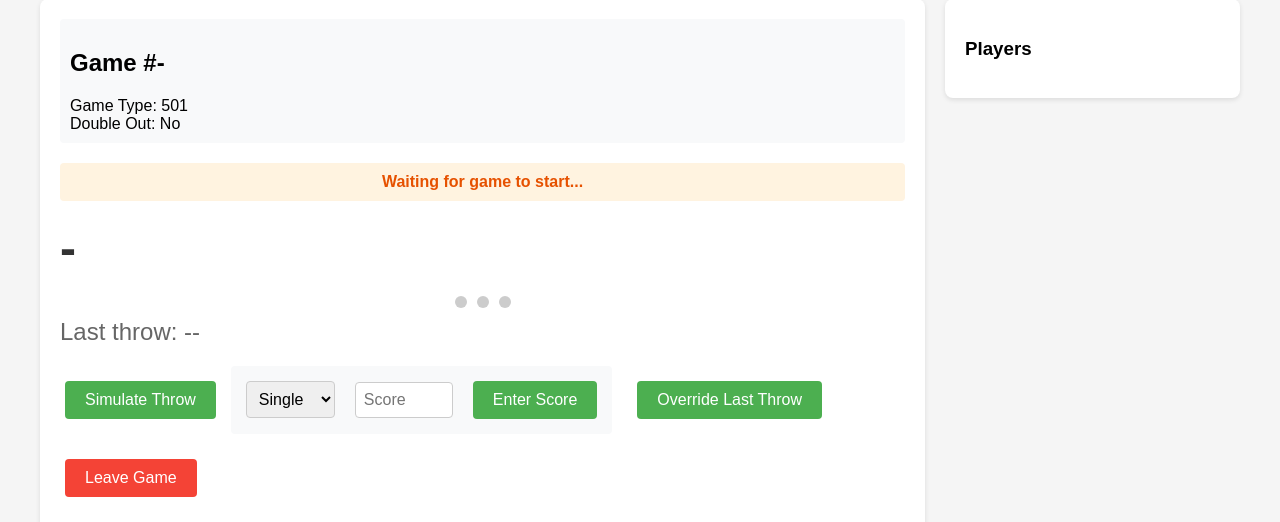
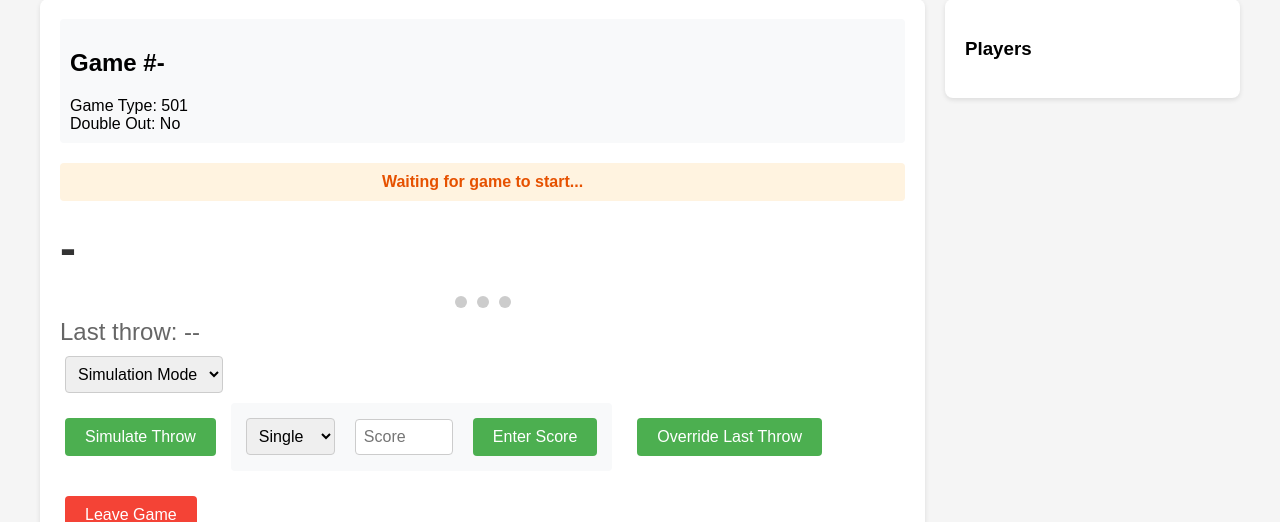
Before and after one commit to garceling/automatic_dart_scoring, a Flask app: template webapp/templates/game.html in a window 1280 px wide. Shown: the part 21-543 px from the top of the page. Run offline with Flask 3, Linux system fonts and the light colour scheme; the template is opened without the code that fills it, so the values that code supplies are empty; some libraries are stand-ins or nearby versions.

Commit message:
More Integration of CV into web app
Un-tested code modified to integrate cv into web app

```diff
--- a/webapp/server.py
+++ b/webapp/server.py
@@ -7,6 +7,13 @@ import random
 from datetime import datetime
 import time
 from contextlib import contextmanager
+from enum import Enum
+from simple_dart_data import DartDataManager
+
+class DartMode(Enum):
+    SIMULATION = "simulation"
+    MANUAL = "manual"
+    CAMERA = "camera"
 
 # Initialize Flask app and SocketIO
 app = Flask(__name__)
@@ -21,6 +28,10 @@ app.register_blueprint(calibration_bp)
 
 # pass in the websocket for the calibartion
 register_socketio_events(socketio)
+
+
+app.config['DART_MODE'] = DartMode.SIMULATION
+dart_data_manager = None
 
 @contextmanager
 def get_db_connection_with_retry(max_attempts=5):
@@ -913,8 +924,18 @@ def handle_throw_dart(data=None):
 
             print(f"Processing throw for game {game_state['id']}")
 
-            # Handle manual throw if provided
-            if data and data.get('manual'):
+            # Handle throw based on dart mode
+            if app.config['DART_MODE'] == DartMode.CAMERA and dart_data_manager is not None:
+                # Get throw from camera
+                current_throw = dart_data_manager.get_current_throw()
+                if current_throw is None:
+                    emit('error', {'message': 'No dart detected by camera'})
+                    return
+                score = current_throw.score
+                multiplier = current_throw.multiplier
+                bull_flag = current_throw.bull_flag
+            elif data and data.get('manual'):
+                # Handle manual throw
                 base_score = data.get('score')
                 multiplier = data.get('multiplier')
 
@@ -1178,6 +1199,32 @@ def handle_throw_dart(data=None):
 
 
 
+@socketio.on('set_dart_mode')
+def handle_set_dart_mode(data):
+    if 'user_id' not in session:
+        emit('error', {'message': 'Not authenticated'})
+        return
+
+    try:
+        new_mode = DartMode(data.get('mode'))
+        app.config['DART_MODE'] = new_mode
+
+        global dart_data_manager
+        if new_mode == DartMode.CAMERA:
+            if dart_data_manager is None:
+                dart_data_manager = DartDataManager()
+        else:
+            dart_data_manager = None
+
+        emit('dart_mode_changed', {
+            'mode': new_mode.value
+        }, broadcast=True)
+
+    except (ValueError, KeyError):
+        emit('error', {'message': 'Invalid dart mode'})
+
+
+
 @socketio.on('confirm_win')
 def handle_confirm_win(data):
     if 'user_id' not in session:
--- a/webapp/templates/game.html
+++ b/webapp/templates/game.html
@@ -251,6 +251,14 @@
             </div>
 
             <div class="last-throw" id="lastThrow">Last throw: --</div>
+
+            <div class="mode-selection">
+                <select id="dartMode" onchange="switchDartMode(this.value)" class="scoring-input">
+                    <option value="simulation">Simulation Mode</option>
+                    <option value="manual">Manual Mode</option>
+                    <option value="camera">Camera Mode</option>
+                </select>
+            </div>
 
             <div class="throw-controls">
                 <button class="btn" id="throwButton" onclick="simulateThrow()">Simulate Throw</button>
@@ -616,6 +624,36 @@
                 hideOverrideModal();
             }
         }
+
+        //code below is for integrating cv into web app
+        let currentDartMode = 'simulation';
+
+        function switchDartMode(mode) {
+            socket.emit('set_dart_mode', { mode: mode });
+        }
+
+        socket.on('dart_mode_changed', (data) => {
+            currentDartMode = data.mode;
+            updateDartModeUI();
+        });
+
+        function updateDartModeUI() {
+            // Update UI elements based on mode
+            const simulateBtn = document.getElementById('throwButton');
+            const manualControls = document.querySelector('.manual-throw-control');
+
+            if (currentDartMode === 'camera') {
+                simulateBtn.style.display = 'none';
+                manualControls.style.display = 'none';
+            } else if (currentDartMode === 'manual') {
+                simulateBtn.style.display = 'none';
+                manualControls.style.display = 'flex';
+            } else { // simulation
+                simulateBtn.style.display = 'inline';
+                manualControls.style.display = 'flex';
+            }
+        }
+
     </script>
 </body>
 </html>
```
Also changed, not shown: src/darts_cv.py (+10 -8 lines), src/simple_dart_data.py (+27 -11 lines).
